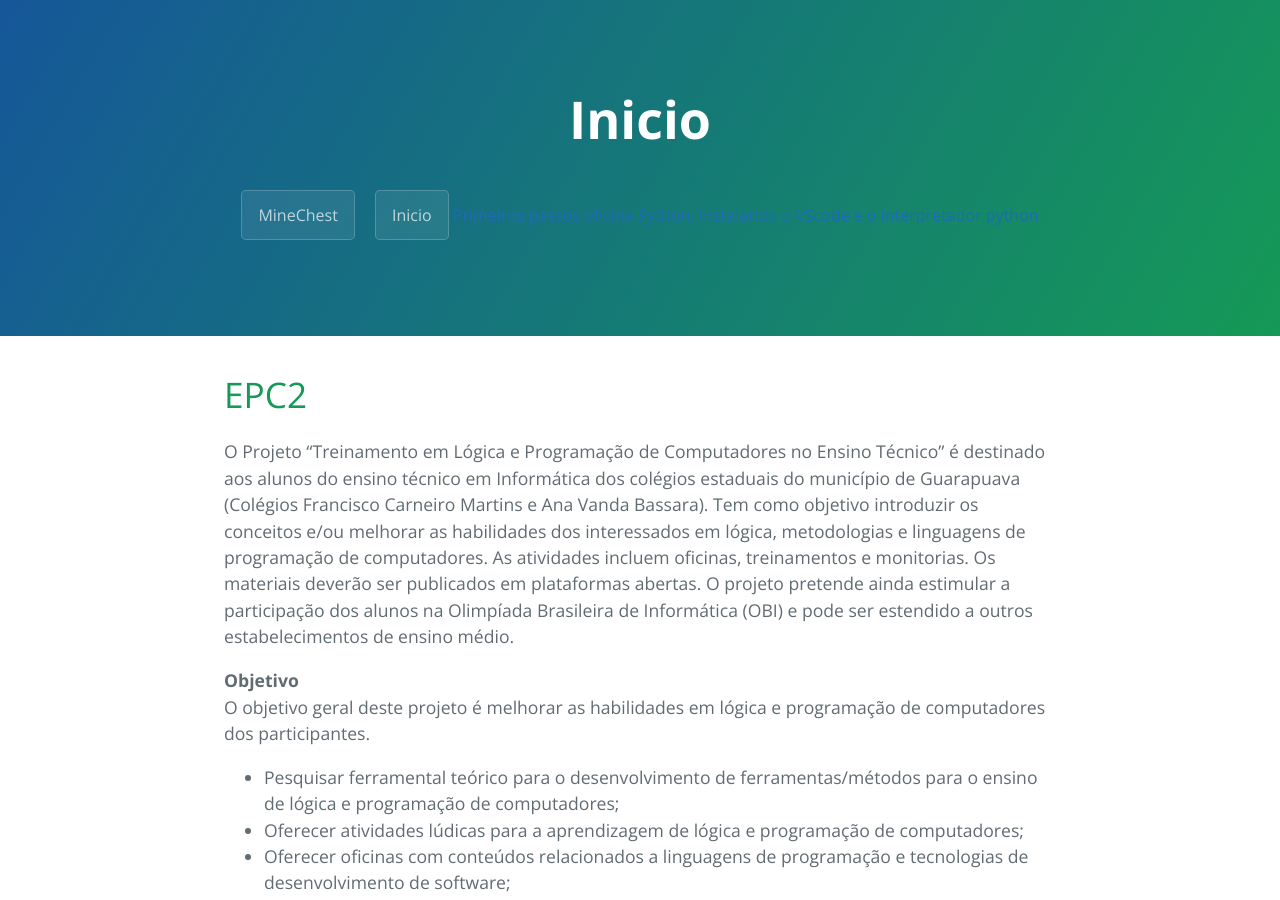
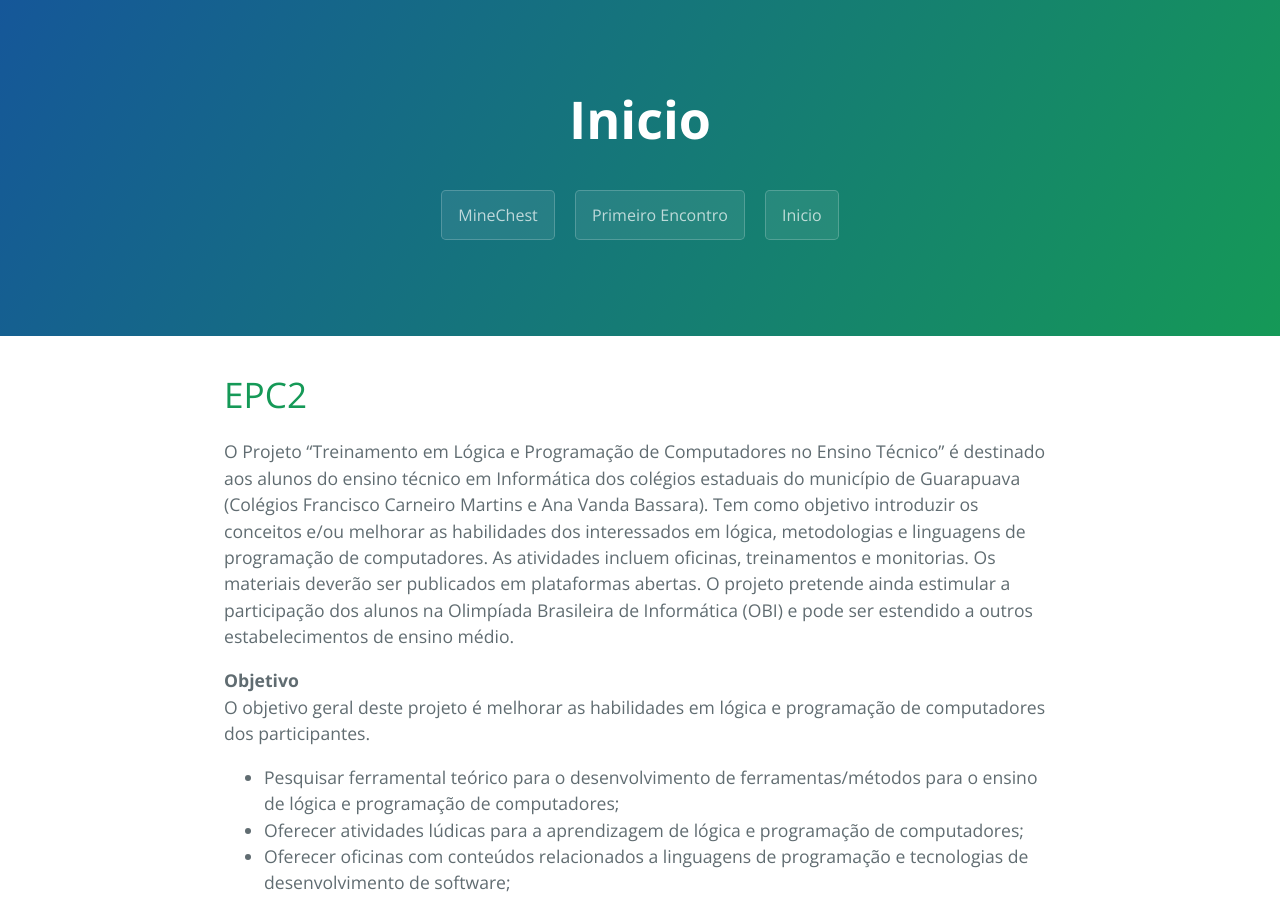
Before and after one commit to E2PC/ProjectPage, a Jekyll site: the page built from index.md, in a window 1280 px wide and 900 px high. Built offline with Jekyll 4.4.1, drawn with Linux system fonts in a browser that asks for light colours.

Commit message:
Update PrimeiroEncontro.md

```diff
--- a/PrimeiroEncontro.md
+++ b/PrimeiroEncontro.md
@@ -1,5 +1,10 @@
+---
+title: Primeiro Encontro
+layout: template
+filename: PrimeiroEncontro
+---
+
 # Primeiros passos oficina Python: Instalando o VScode e o interpretador python
-
 
 ## Instalando e configurando o VSCode
 
```
